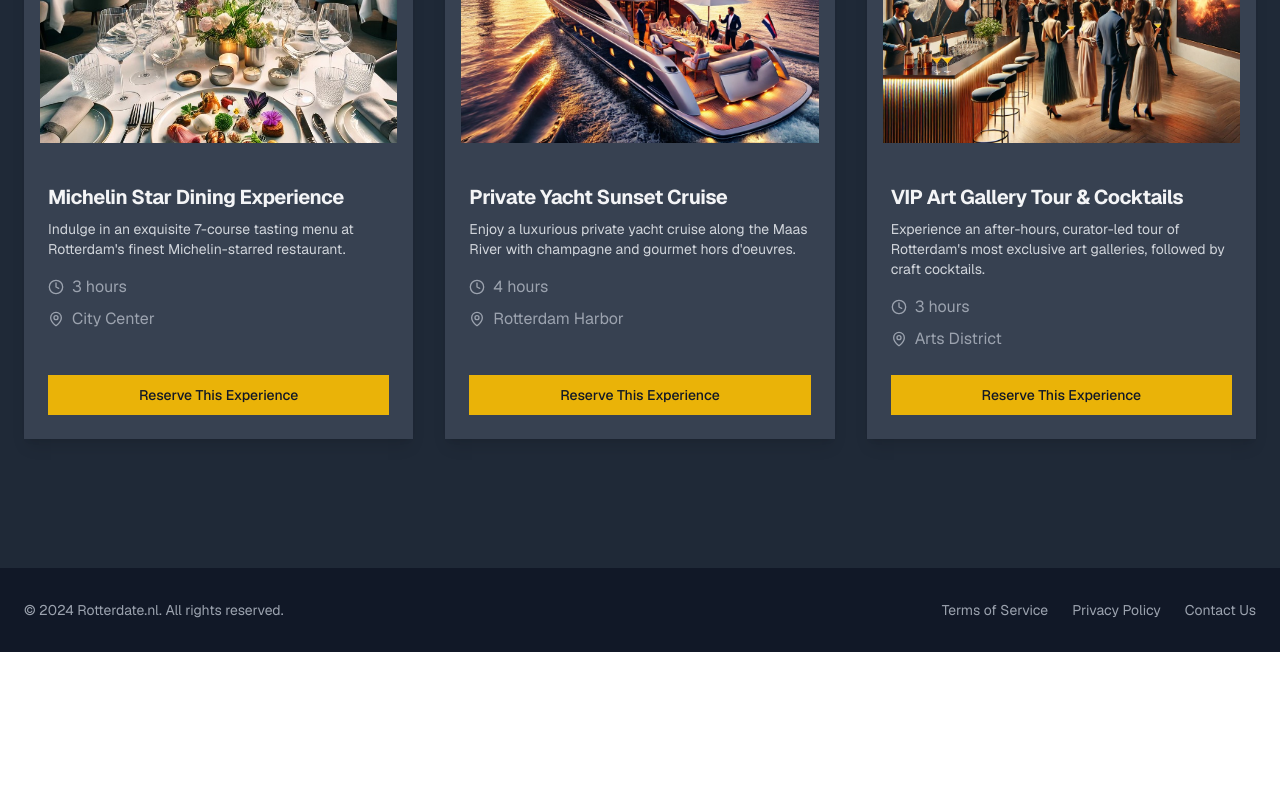
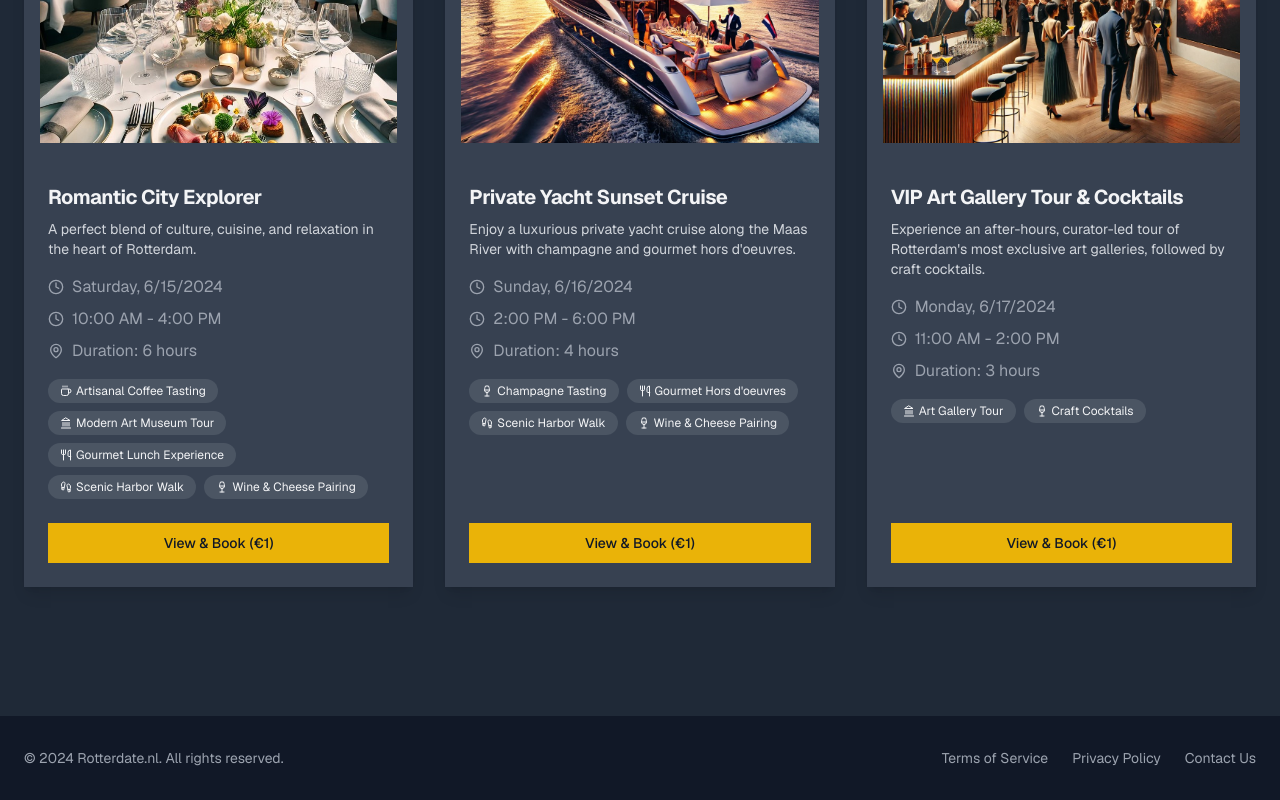
Before and after one commit to canalinfotech/rotterdate, a Next.js app: page / in a window 1280 px wide. Shown: the part 1153-1953 px from the top of the page. Before the commit the page ends 1805 px from the top, so only its background shows below. Built offline with nearby package versions, Linux system fonts and the light colour scheme.

Commit message:
added more details to card

```diff
--- a/src/app/page.tsx
+++ b/src/app/page.tsx
@@ -5,24 +5,42 @@ import Link from "next/link"
 import Image from 'next/image'
 import { Button } from "@/components/ui/button"
 import { Card, CardContent, CardDescription, CardFooter, CardHeader, CardTitle } from "@/components/ui/card"
-import { Clock, MapPin, Star, Menu } from "lucide-react"
+import { Clock, MapPin, Star, Menu, Coffee, LandmarkIcon, Utensils, Footprints, Wine } from "lucide-react"
+
+interface Activity {
+  icon: any;  // Using 'any' for Lucide icons
+  name: string;
+  duration: string;
+}
 
 interface Itinerary {
-  id: number
-  title: string
-  description: string
-  duration: string
-  location: string
-  image: string
+  id: number;
+  title: string;
+  description: string;
+  duration: string;
+  day: string;
+  date: string;
+  timeperiod: string;
+  activities: Activity[];
+  image: string;
 }
 
 const itineraries: Itinerary[] = [
   {
     id: 1,
-    title: "Michelin Star Dining Experience",
-    description: "Indulge in an exquisite 7-course tasting menu at Rotterdam's finest Michelin-starred restaurant.",
-    duration: "3 hours",
-    location: "City Center",
+    title: "Romantic City Explorer",
+    description: "A perfect blend of culture, cuisine, and relaxation in the heart of Rotterdam.",
+    duration: "6 hours",
+    day: "Saturday",
+    date: "2024-06-15",
+    timeperiod: "10:00 AM - 4:00 PM",
+    activities: [
+      { icon: Coffee, name: "Artisanal Coffee Tasting", duration: "1 hour" },
+      { icon: LandmarkIcon, name: "Modern Art Museum Tour", duration: "2 hours" },
+      { icon: Utensils, name: "Gourmet Lunch Experience", duration: "1.5 hours" },
+      { icon: Footprints, name: "Scenic Harbor Walk", duration: "1 hour" },
+      { icon: Wine, name: "Wine & Cheese Pairing", duration: "30 minutes" }
+    ],
     image: "/5-star-dining.jpg?height=400&width=600"
   },
   {
@@ -30,7 +48,15 @@ const itineraries: Itinerary[] = [
     title: "Private Yacht Sunset Cruise",
     description: "Enjoy a luxurious private yacht cruise along the Maas River with champagne and gourmet hors d'oeuvres.",
     duration: "4 hours",
-    location: "Rotterdam Harbor",
+    day: "Sunday",
+    date: "2024-06-16",
+    timeperiod: "2:00 PM - 6:00 PM",
+    activities: [
+      { icon: Wine, name: "Champagne Tasting", duration: "1 hour" },
+      { icon: Utensils, name: "Gourmet Hors d'oeuvres", duration: "1.5 hours" },
+      { icon: Footprints, name: "Scenic Harbor Walk", duration: "1 hour" },
+      { icon: Wine, name: "Wine & Cheese Pairing", duration: "30 minutes" }
+    ],
     image: "/private-yacht.jpg?height=400&width=600"
   },
   {
@@ -38,7 +64,13 @@ const itineraries: Itinerary[] = [
     title: "VIP Art Gallery Tour & Cocktails",
     description: "Experience an after-hours, curator-led tour of Rotterdam's most exclusive art galleries, followed by craft cocktails.",
     duration: "3 hours",
-    location: "Arts District",
+    day: "Monday",
+    date: "2024-06-17",
+    timeperiod: "11:00 AM - 2:00 PM",
+    activities: [
+      { icon: LandmarkIcon, name: "Art Gallery Tour", duration: "1.5 hours" },
+      { icon: Wine, name: "Craft Cocktails", duration: "1.5 hours" }
+    ],
     image: "/art-gallery.jpg?height=400&width=600"
   }
 ]
@@ -141,8 +173,8 @@ export default function Component() {
               Exclusive Date Experiences
             </h2>
             <div className="grid gap-8 md:grid-cols-2 lg:grid-cols-3">
-              {itineraries.map((itinerary) => (
-                <Card key={itinerary.id} className="flex flex-col overflow-hidden border-0 shadow-lg bg-gray-700 hover:shadow-xl transition-shadow duration-300">
+              {itineraries.map((itinerary, index) => (
+                <Card key={itinerary.id} className="flex flex-col overflow-hidden border-0 shadow-lg bg-gray-700 hover:shadow-xl transition-shadow duration-300 animate-fade-up" style={{animationDelay: `${index * 150}ms`}}>
                   <CardHeader className="p-0">
                     <Image
                       src={itinerary.image}
@@ -155,22 +187,37 @@ export default function Component() {
                   <CardContent className="flex-grow p-6">
                     <CardTitle className="text-xl font-bold text-gray-100 mb-2">{itinerary.title}</CardTitle>
                     <CardDescription className="text-gray-300 mb-4">{itinerary.description}</CardDescription>
-                    <div className="flex items-center text-gray-400 mb-2">
+                    <div className="space-y-2 mb-4">
+                      <div className="flex items-center text-gray-400">
                         <Clock className="w-4 h-4 mr-2" />
-                      <span>{itinerary.duration}</span>
+                        <span>{itinerary.day}, {new Date(itinerary.date).toLocaleDateString()}</span>
+                      </div>
+                      <div className="flex items-center text-gray-400">
+                        <Clock className="w-4 h-4 mr-2" />
+                        <span>{itinerary.timeperiod}</span>
                       </div>
                       <div className="flex items-center text-gray-400">
                         <MapPin className="w-4 h-4 mr-2" />
-                      <span>{itinerary.location}</span>
+                        <span>Duration: {itinerary.duration}</span>
+                      </div>
+                    </div>
+                    <div className="flex flex-wrap gap-2 mt-4">
+                      {itinerary.activities.map((activity, index) => (
+                        <div key={index} className="flex items-center bg-gray-600 rounded-full px-3 py-1 text-xs">
+                          <activity.icon className="w-3 h-3 mr-1" />
+                          <span>{activity.name}</span>
+                        </div>
+                      ))}
                     </div>
                   </CardContent>
                   <CardFooter className="p-6 pt-0">
+                    <Link href={`/itinerary/${itinerary.id}`} className="w-full">
                       <Button
                         className="w-full bg-yellow-500 text-gray-900 hover:bg-yellow-400 transition-colors"
-                      onClick={() => handleBooking(itinerary)}
                       >
-                      Reserve This Experience
+                        View & Book (€1)
                       </Button>
+                    </Link>
                   </CardFooter>
                 </Card>
               ))}
```
Lines whose indentation alone changed are shown as unchanged.
